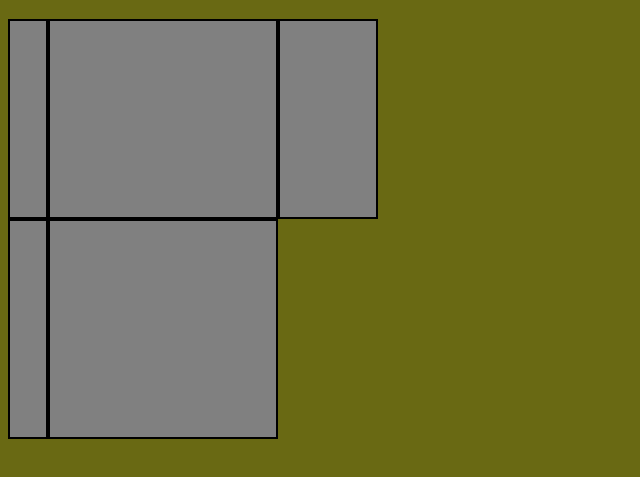
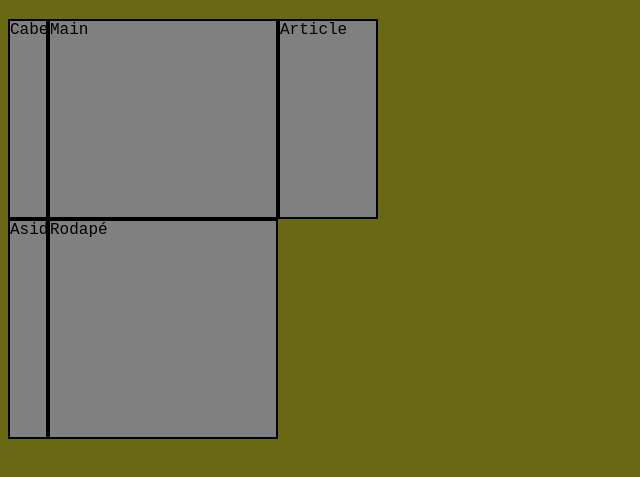
Before and after one commit to professorbaptista/primeiro-repositorio, a plain HTML site: page index.html in a window 1280 px wide. Shown: the part 61-538 px from the top of the page, without its empty margins (0-640 px from the left). Drawn offline with Linux system fonts and the light colour scheme.

Commit message:
Adicionei os nomes das areas

```diff
--- a/index.html
+++ b/index.html
@@ -9,11 +9,11 @@
 <body>
     <h1>Aprendendo Git e Github</h1>
     <div class="container">
-        <div id="box-1" class="box"></div>
-        <div id="box-2" class="box"></div>
-        <div id="box-3" class="box"></div>
-        <div id="box-4" class="box"></div>
-        <div id="box-5" class="box"></div>
+        <div id="box-1" class="box">Cabeçalho</div>
+        <div id="box-2" class="box"> Main</div>
+        <div id="box-3" class="box">Article</div>
+        <div id="box-4" class="box">Aside</div>
+        <div id="box-5" class="box">Rodapé</div>
 
     </div>
 
```
